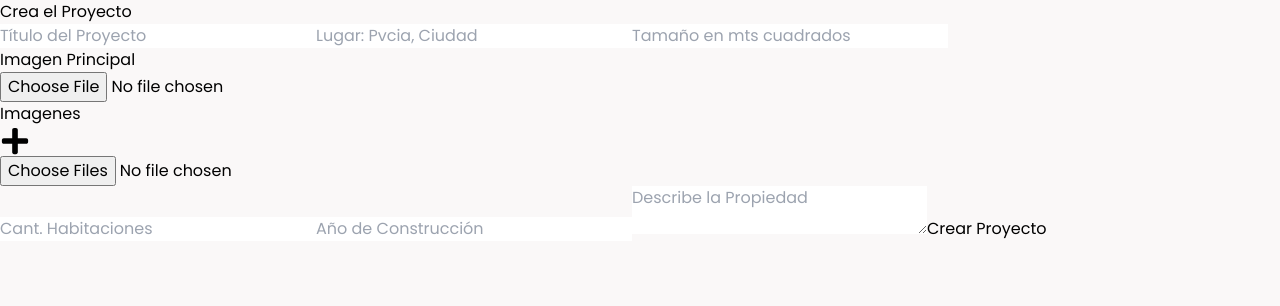
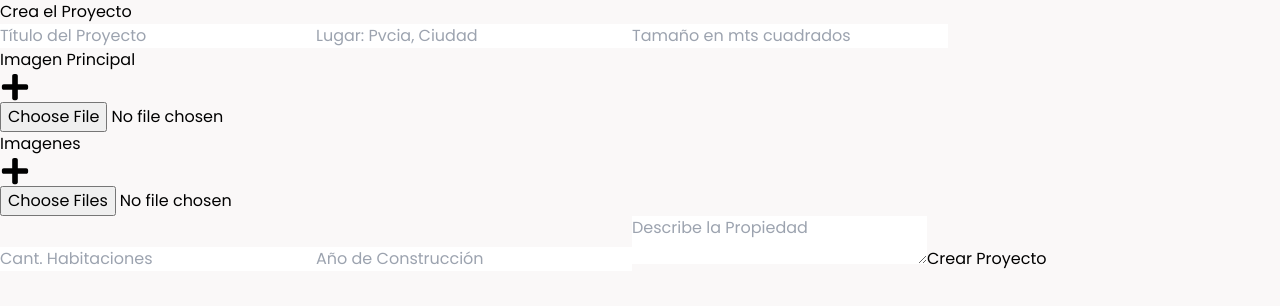
Before and after one commit to 4Bprogramming/BajdaNextJs, a Next.js app: page /admin in a window 1280 px wide. Shown: the top 306 px of the page. Built offline with nearby package versions, Linux system fonts and the light colour scheme.

Commit message:
plus symbol updated

```diff
--- a/src/Components/Forms/formImages.jsx
+++ b/src/Components/Forms/formImages.jsx
@@ -5,8 +5,14 @@ import {
   getImageCloudinaryObject
 } from "@/Utils/cloudinary-crud";
 
-function FormImages({ imageFile, images, setImages, setImageFile, setDeleteImageDB, deleteImageDB }) {
-
+function FormImages({
+  imageFile,
+  images,
+  setImages,
+  setImageFile,
+  setDeleteImageDB,
+  deleteImageDB
+}) {
   const handleImageChange = async (e) => {
     const imageURLs = await getImageCloudinaryObject(e.target.files[0]);
     setImageFile(imageURLs);
@@ -48,7 +54,7 @@ function FormImages({ imageFile, images, setImages, setImageFile, setDeleteImage
           Imagen Principal
         </label>
         <div className=" flex ">
-          {Object.keys(imageFile).length > 0 || imageFile.length>0? (
+          {Object.keys(imageFile).length > 0 || imageFile.length > 0 ? (
             <div className="relative">
               <img
                 src={
@@ -71,23 +77,35 @@ function FormImages({ imageFile, images, setImages, setImageFile, setDeleteImage
               </button>
             </div>
           ) : (
+            <div className="mt-2 flex items-center">
+              <label className="cursor-pointer">
+                <FaPlus
+                  className="text-white bg-custom-green p-2 transition-all duration-700 rounded outline hover:text-custom-green hover:bg-white hover:outline-2 hover:outline-custom-green "
+                  size={30}
+                />
                 <input
                   type="file"
                   accept="image/*"
                   name="image"
                   placeholder="Portada"
                   onChange={handleImageChange}
+                  className="hidden"
                 />
+              </label>
+            </div>
           )}
         </div>
       </div>
       <div>
-        <label className="block text-xl font-medium text-custom-green mt-8 mb-2">
+        <label className="block text-xl font-medium text-custom-green mt-2 mb-2">
           Imagenes
         </label>
         <div className="mt-2 flex items-center">
           <label className="cursor-pointer">
-            <FaPlus className="text-blue-500 mb-2 hover:text-custom-green" size={30} />
+            <FaPlus
+              className="text-white bg-custom-green p-2 mb-1 transition-all duration-700 rounded outline hover:text-custom-green hover:bg-white hover:outline-2 hover:outline-custom-green "
+              size={30}
+            />
             <input
               type="file"
               multiple
```
Lines whose indentation alone changed are shown as unchanged.
